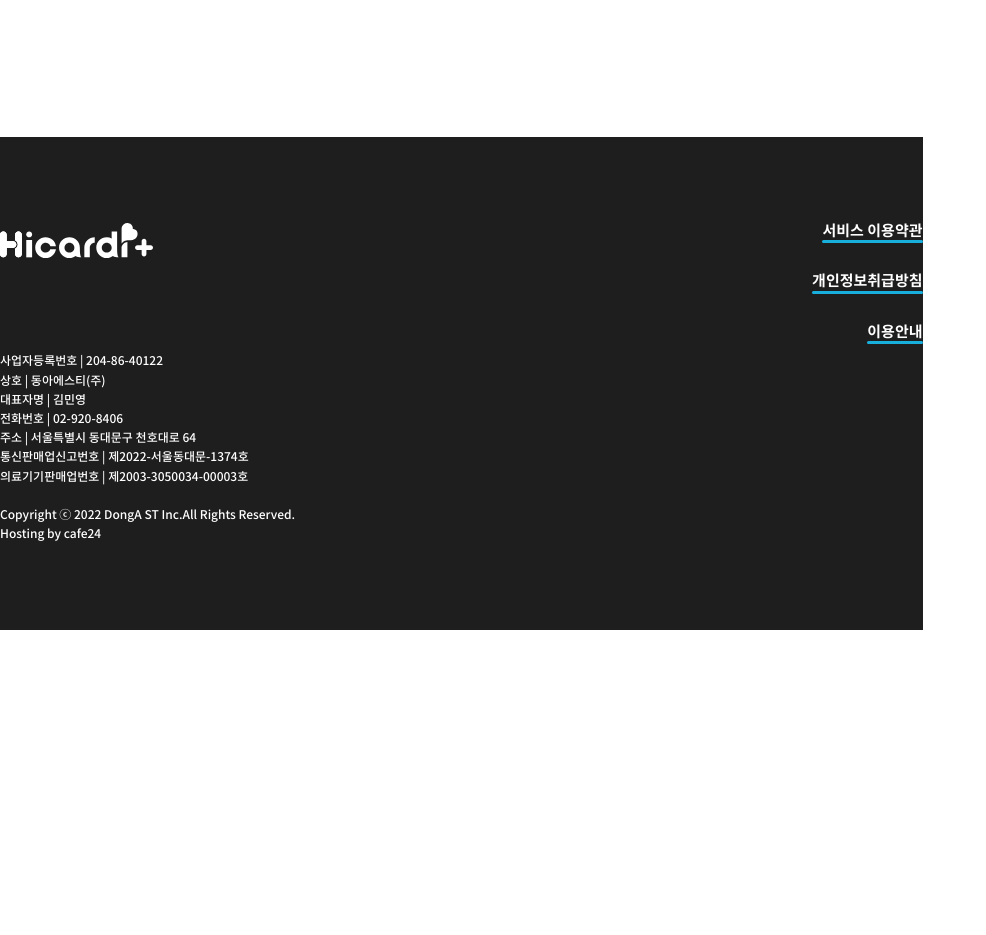
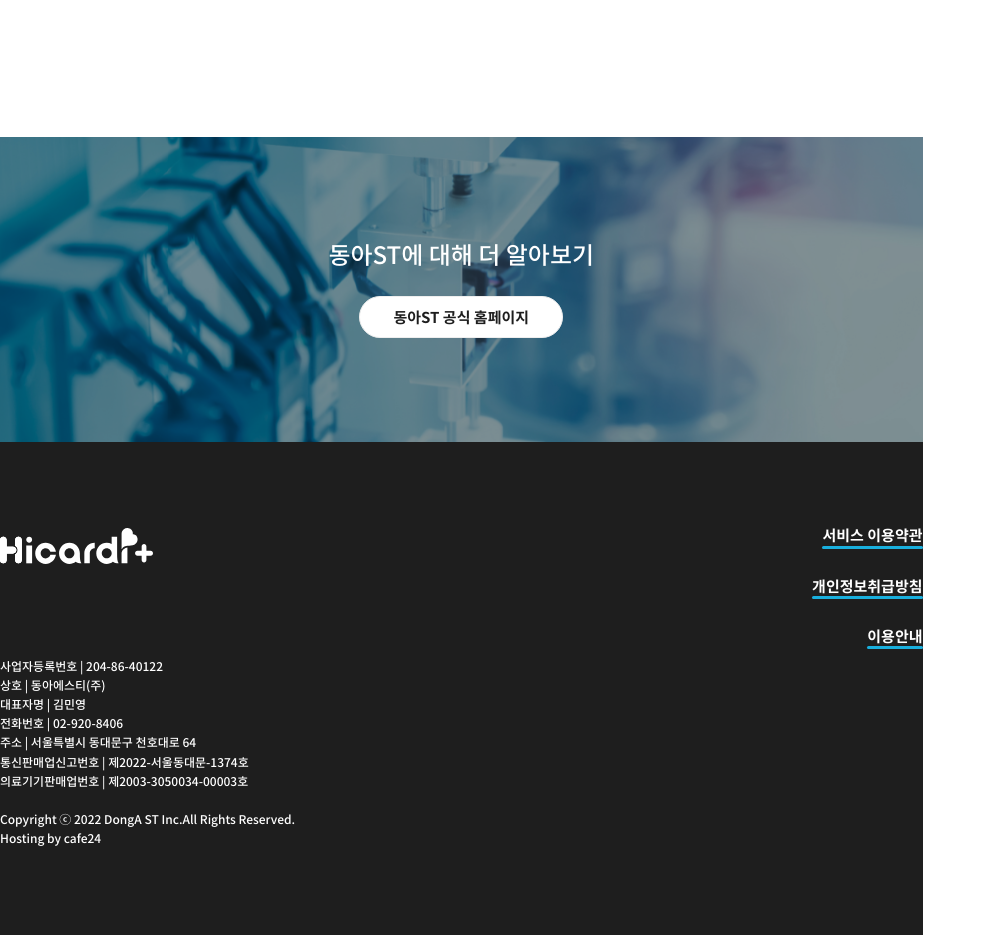
Before and after one commit to DONGA-ST-A/Frontend, a React (Vite) app: page /company in a window 1280 px wide. Shown: the part 2200-3135 px from the top of the page, without its empty margins (0-986 px from the left). Before the commit the page ends 2830 px from the top, so only its background shows below. Built offline with nearby package versions, Linux system fonts and the light colour scheme; the HTML template or start-up script is replaced by a standard one.

Commit message:
feat: add LearnMore2 component

```diff
--- /dev/null
+++ b/src/components/CompanyPage/LearnMore2.tsx
@@ -0,0 +1,58 @@
+import styled from "styled-components";
+
+import BackgroundImg from "@/assets/background/learn_more_2.svg";
+
+const LearnMore2 = () => {
+  return (
+    <Container>
+      <Background />
+      <TextContainer>
+        <div>동아ST에 대해 더 알아보기</div>
+        <button>
+          <a href="http://www.donga-st.com/html/">동아ST 공식 홈페이지</a>
+        </button>
+      </TextContainer>
+    </Container>
+  );
+};
+const Container = styled.div`
+  position: relative;
+  width: 100%;
+`;
+
+const Background = styled.div`
+  background-image: url(${BackgroundImg});
+  min-height: 407px;
+  background-size: cover;
+  background-position: center;
+`;
+const TextContainer = styled.div`
+  position: absolute;
+  top: 0;
+  background-color: rgba(2, 32, 41, 0.5);
+  width: inherit;
+  min-height: 407px;
+  display: flex;
+  flex-direction: column;
+  justify-content: center;
+  align-items: center;
+  gap: 40px;
+
+  div {
+    color: var(--color_white);
+    font-family: NotoSansMedium;
+    font-size: var(--text_subtitle1);
+  }
+
+  button {
+    color: var(--color_font);
+    font-family: NotoSansBold;
+    font-size: var(--text_body1);
+    background-color: var(--color_white);
+    border: solid 1px;
+    border-color: var(--color_sub1);
+    border-radius: 30px;
+    padding: 12px 44px;
+  }
+`;
+export default LearnMore2;
--- a/src/pages/CompanyPage.tsx
+++ b/src/pages/CompanyPage.tsx
@@ -2,6 +2,7 @@ import About from "@/components/CompanyPage/About";
 import Business from "@/components/CompanyPage/Business";
 import History from "@/components/CompanyPage/History";
 import Intro from "@/components/CompanyPage/Intro";
+import LearnMore2 from "@/components/CompanyPage/LearnMore2";
 import RnD from "@/components/CompanyPage/RnD";
 
 const CompanyPage = () => {
@@ -12,6 +13,7 @@ const CompanyPage = () => {
       <RnD />
       <Business />
       <History />
+      <LearnMore2 />
     </>
   );
 };
```
Also changed, not shown: src/assets/background/learn_more_2.svg (renamed from src/assets/background/lean_more_2.svg).
